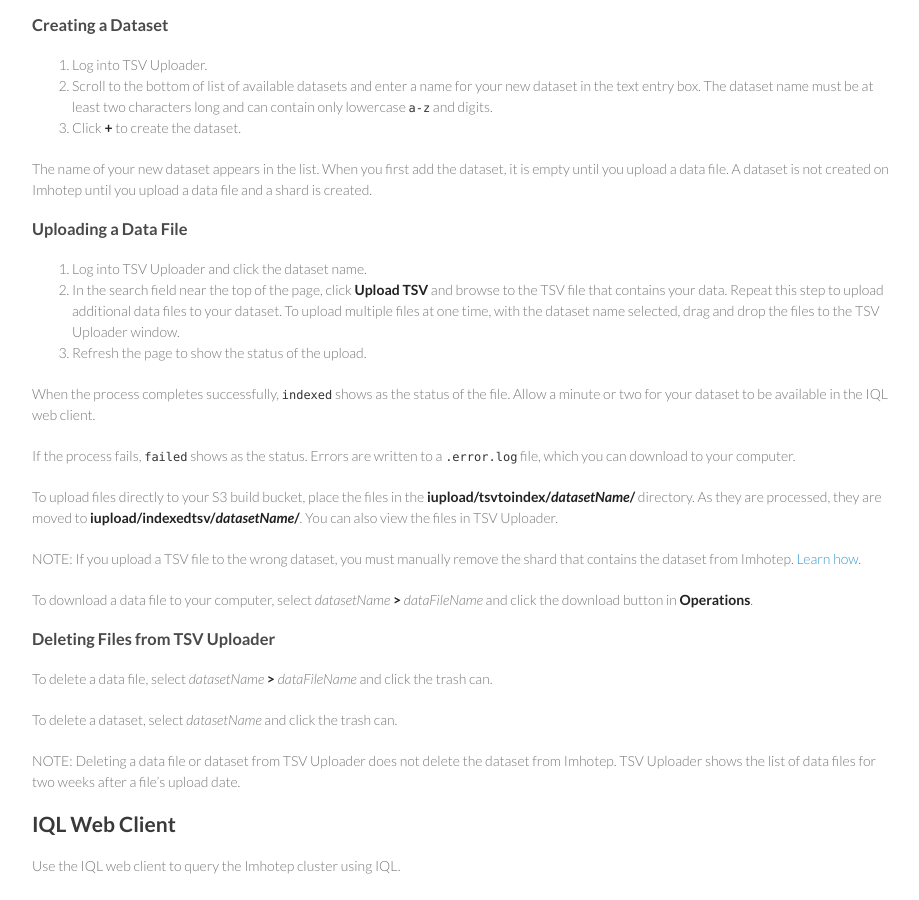
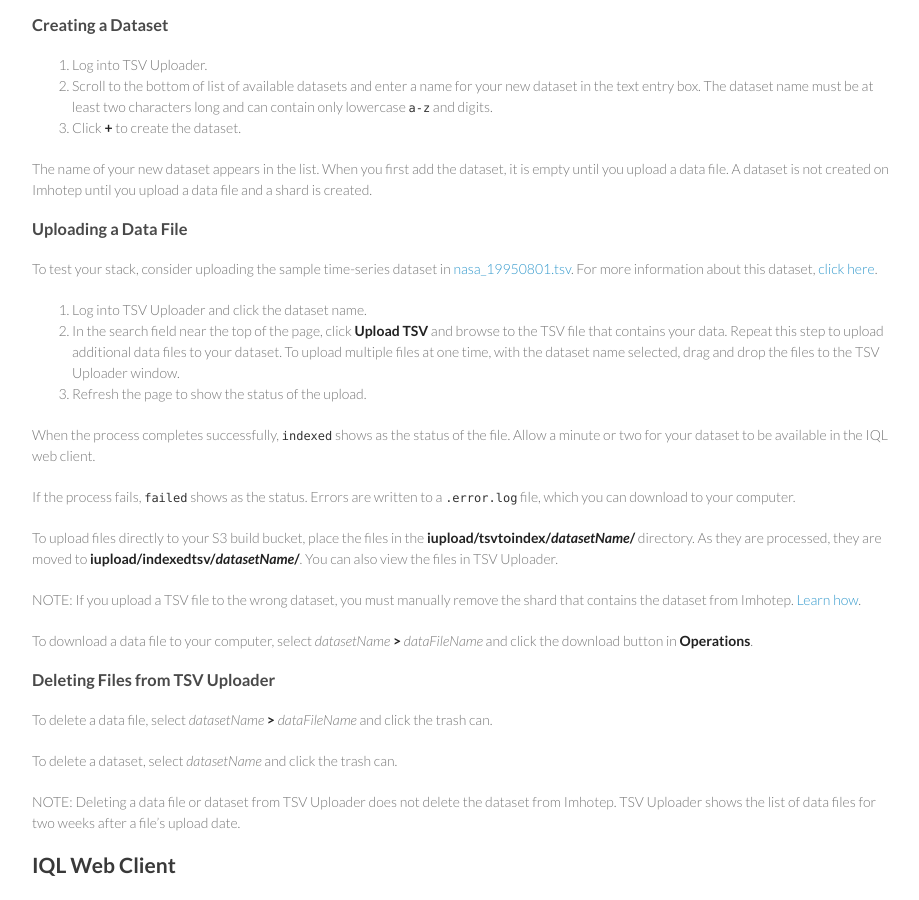
Before and after one commit to indeedeng/imhotep, a Jekyll site: the page built from docs/quick-start.md, in a window 1280 px wide and 900 px high, scrolled down 2357 px. Shown: the whole window, without its empty margins (294-1213 px from the left). Built offline with Jekyll 4.4.1, drawn with Linux system fonts in a browser that asks for light colours; Markdown is read by kramdown in place of the engine named in the settings.

Commit message:
link to test dataset for file uploads

```diff
--- a/docs/quick-start.md
+++ b/docs/quick-start.md
@@ -113,6 +113,8 @@ Use TSV Uploader to make your data available in Imhotep. TSV Uploader converts y
 The name of your new dataset appears in the list. When you first add the dataset, it is empty until you upload a data file. A dataset is not created on Imhotep until you upload a data file and a shard is created.
 
 ### Uploading a Data File
+To test your stack, consider uploading the sample time-series dataset in [nasa_19950801.tsv](http://indeedeng.github.io/imhotep/files/nasa_19950801.tsv). For more information about this dataset, [click here](../sample-data#nasa-apache-web-logs/).
+
 1. Log into TSV Uploader and click the dataset name.
 2. In the search field near the top of the page, click **Upload TSV** and browse to the TSV file that contains your data. Repeat this step to upload additional data files to your dataset. To upload multiple files at one time, with the dataset name selected, drag and drop the files to the TSV Uploader window.
 3. Refresh the page to show the status of the upload.
```
